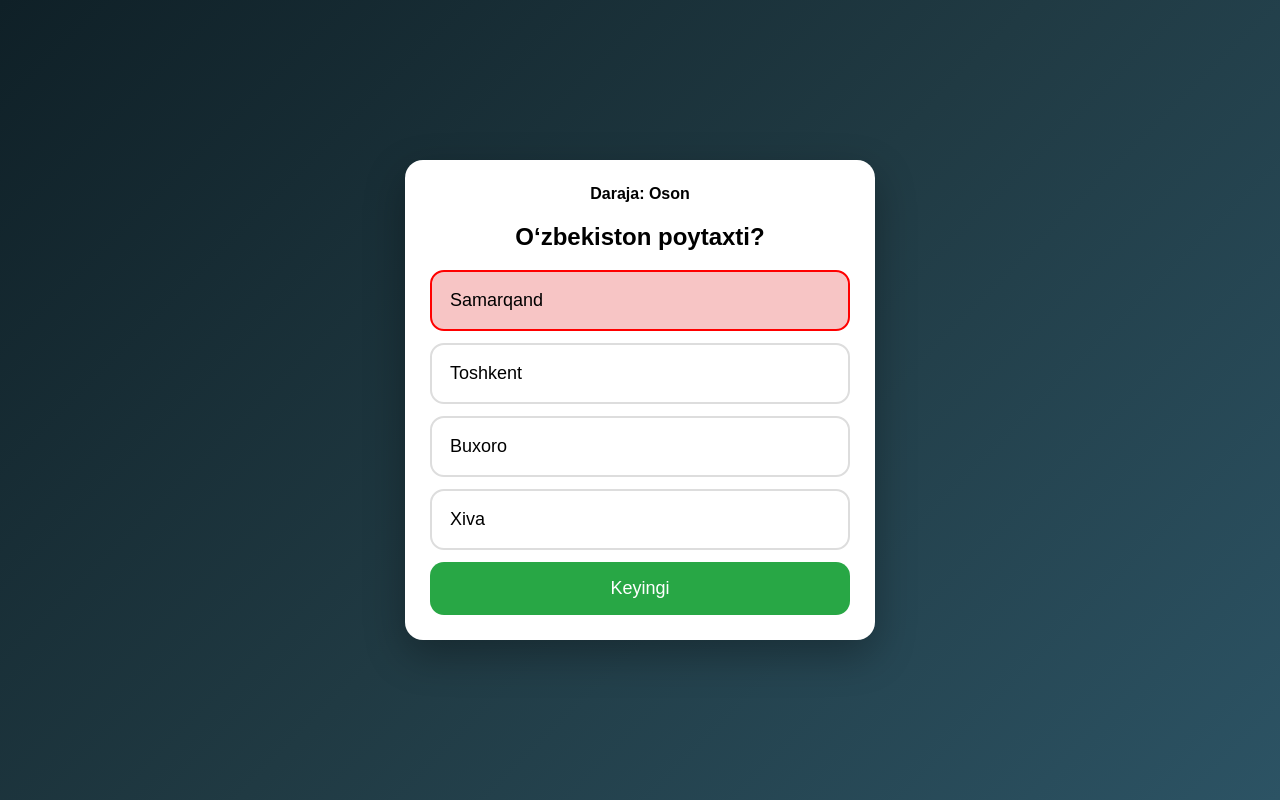
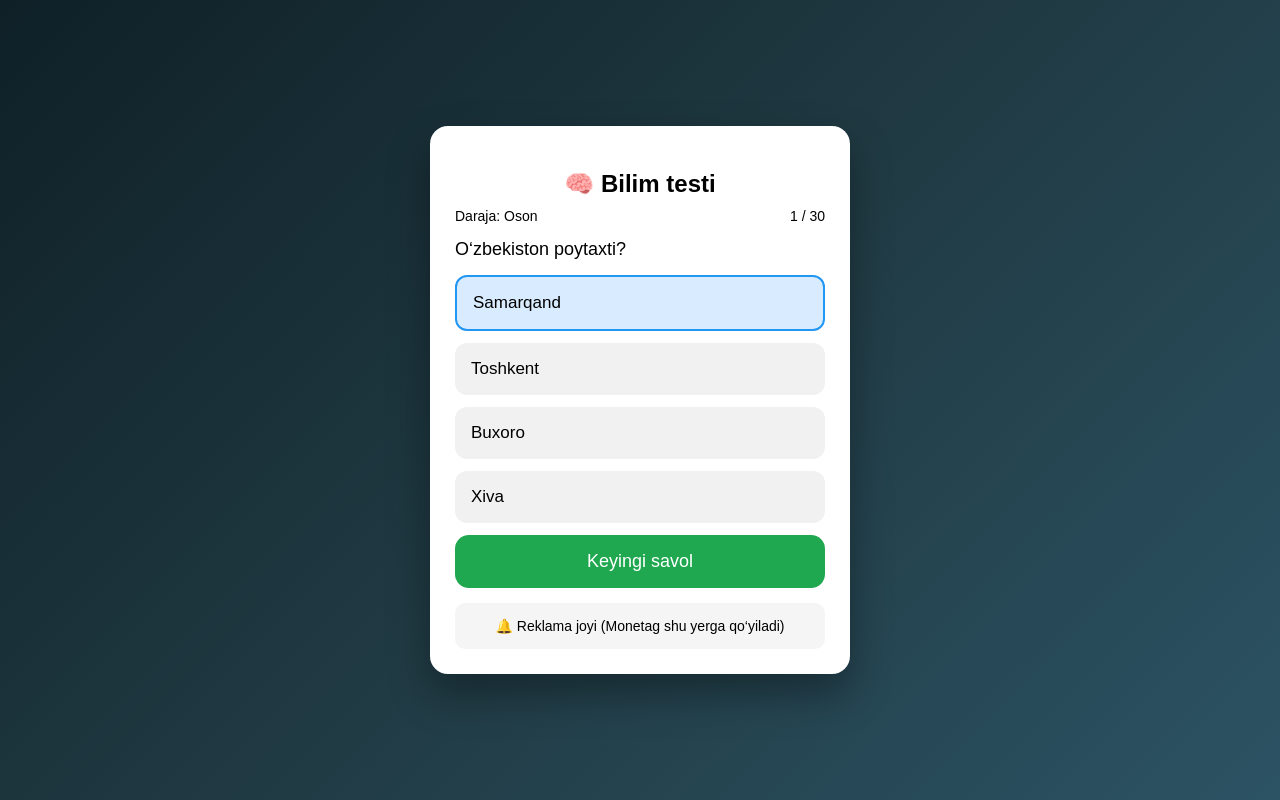
Before and after one commit to sarvarisomiddinov10-rgb/test-site-, a plain HTML site: page index.html in a window 1280 px wide. Both pictures are taken after a click on the element "Samarqand". Drawn offline with Linux system fonts and the light colour scheme.

Commit message:
add new quistion

```diff
--- a/index.html
+++ b/index.html
@@ -6,6 +6,7 @@
 <title>Bilim testi</title>
 
 <style>
+*{box-sizing:border-box;font-family:Arial, sans-serif}
 body{
   margin:0;
   min-height:100vh;
@@ -13,7 +14,6 @@ body{
   justify-content:center;
   align-items:center;
   background:linear-gradient(135deg,#0f2027,#203a43,#2c5364);
-  font-family:Arial,sans-serif;
 }
 .card{
   background:#fff;
@@ -21,108 +21,183 @@ body{
   max-width:420px;
   padding:25px;
   border-radius:18px;
-  box-shadow:0 15px 40px rgba(0,0,0,.3);
+  box-shadow:0 20px 40px rgba(0,0,0,.35);
+  animation:fade .4s ease;
 }
-h2{text-align:center}
+@keyframes fade{
+  from{opacity:0;transform:scale(.95)}
+  to{opacity:1;transform:scale(1)}
+}
+h2{text-align:center;margin-bottom:10px}
+.info{
+  display:flex;
+  justify-content:space-between;
+  font-size:14px;
+  margin-bottom:10px;
+}
+.question{
+  font-size:18px;
+  margin:15px 0;
+}
 .option{
-  padding:18px;
-  border:2px solid #ddd;
-  border-radius:14px;
-  margin:12px 0;
-  font-size:18px;
+  background:#f1f1f1;
+  padding:16px;
+  border-radius:12px;
+  margin-bottom:12px;
   cursor:pointer;
-  transition:.2s;
+  font-size:17px;
 }
-.option:hover{background:#f1f1f1}
-.correct{background:#c8f7c5;border-color:green}
-.wrong{background:#f7c5c5;border-color:red}
+.option:hover{background:#e2f0ff}
+.option.selected{
+  background:#d9ecff;
+  border:2px solid #2196f3;
+}
 button{
   width:100%;
   padding:16px;
-  font-size:18px;
   border:none;
   border-radius:14px;
-  background:#28a745;
+  background:#1fa84f;
   color:#fff;
+  font-size:18px;
   cursor:pointer;
 }
-.level{
+button:hover{background:#178f42}
+.result{
   text-align:center;
-  font-weight:bold;
-  margin-bottom:10px;
+}
+.ad-box{
+  margin-top:15px;
+  padding:15px;
+  background:#f5f5f5;
+  text-align:center;
+  border-radius:10px;
+  font-size:14px;
 }
 </style>
 </head>
 
 <body>
-<div class="card">
-  <div class="level" id="level">Daraja: Oson</div>
-  <h2 id="question">Savol</h2>
-  <div id="options"></div>
-  <button onclick="nextQuestion()">Keyingi</button>
-</div>
+
+<div class="card" id="app"></div>
+
+<audio id="clickSound">
+  <source src="https://assets.mixkit.co/sfx/preview/mixkit-select-click-1109.mp3">
+</audio>
 
 <script>
-let levelIndex = 0;
-let qIndex = 0;
-let score = 0;
+// 🔊 Ovoz + 📳 Vibratsiya
+function feedback(){
+  document.getElementById("clickSound").play();
+  if(navigator.vibrate) navigator.vibrate(50);
+}
 
-const levels = [
-  {name:"Oson", questions:[
-    {q:"O‘zbekiston poytaxti?", a:["Samarqand","Toshkent","Buxoro","Xiva"], c:1},
-    {q:"1+1 nechiga teng?", a:["1","2","3","4"], c:1},
-  ]},
-  {name:"Qiyin", questions:[
-    {q:"Eng katta okean?", a:["Atlantika","Hind","Tinch","Shimoliy muz"], c:2},
-    {q:"HTML nimani anglatadi?", a:["Dastur","Belgilash tili","O‘yin","Server"], c:1},
-  ]},
-  {name:"Juda qiyin", questions:[
-    {q:"JS qaysi yil yaratilgan?", a:["1995","2000","1990","2010"], c:0},
-    {q:"CSS ochilishi?", a:["Design","Style Sheets","Script","Server"], c:1},
-  ]}
+// 🔹 SAVOLLAR
+const easy = [
+ {q:"O‘zbekiston poytaxti?",a:["Samarqand","Toshkent","Buxoro","Xiva"],c:1},
+ {q:"2+2 nechiga teng?",a:["3","4","5","6"],c:1},
+ {q:"Yer sayyorami?",a:["Ha","Yo‘q","Bilmayman","Yulduz"],c:0},
+ {q:"Quyosh qayerda?",a:["Yerda","Osmonda","Oyda","Suvda"],c:1},
+ {q:"1 hafta nechta kun?",a:["5","6","7","8"],c:2},
+ {q:"Suv rangi?",a:["Qizil","Ko‘k","Shaffof","Yashil"],c:2},
+ {q:"Olma nima?",a:["Hayvon","Meva","Mashina","Shahar"],c:1},
+ {q:"Oy nechchi?",a:["1","2","3","4"],c:0},
+ {q:"Kompyuter nima?",a:["O‘yin","Qurilma","Meva","Sport"],c:1},
+ {q:"Internet nima?",a:["Kitob","Tarmoq","Ovqat","Musiqa"],c:1}
 ];
 
-function loadQuestion(){
-  const lvl = levels[levelIndex];
-  document.getElementById("level").innerText = "Daraja: " + lvl.name;
-  const q = lvl.questions[qIndex];
-  document.getElementById("question").innerText = q.q;
-  const optDiv = document.getElementById("options");
-  optDiv.innerHTML = "";
-  q.a.forEach((opt,i)=>{
-    const div=document.createElement("div");
-    div.className="option";
-    div.innerText=opt;
-    div.onclick=()=>selectAnswer(div,i);
-    optDiv.appendChild(div);
+const medium = [
+ {q:"Eng katta okean?",a:["Atlantika","Hind","Tinch","Shimoliy Muz"],c:2},
+ {q:"HTML nimani bildiradi?",a:["Dastur","Belgilash tili","O‘yin","OS"],c:1},
+ {q:"CSS nima uchun?",a:["Mantiq","Dizayn","Server","Ma’lumot"],c:1},
+ {q:"JS nima?",a:["Til","Brauzer","Server","Telefon"],c:0},
+ {q:"O‘zbekiston qit’asi?",a:["Afrika","Yevropa","Osiyo","Amerika"],c:2},
+ {q:"1 km nechta metr?",a:["10","100","1000","10000"],c:2},
+ {q:"Eng tez hayvon?",a:["Sher","Ot","Gepard","Bo‘ri"],c:2},
+ {q:"Suv formulasi?",a:["CO2","H2O","O2","Na"],c:1},
+ {q:"CPU nima?",a:["Xotira","Protsessor","Disk","Monitor"],c:1},
+ {q:"URL nima?",a:["Manzil","Rasm","O‘yin","Fayl"],c:0}
+];
+
+const hard = [
+ {q:"IPv4 nechta bit?",a:["16","32","64","128"],c:1},
+ {q:"HTTPS nimani bildiradi?",a:["Xavfsiz","Tez","Oddiy","Bepul"],c:0},
+ {q:"RAM o‘chsa nima bo‘ladi?",a:["Saqlanadi","Yo‘qoladi","Ko‘payadi","Yashirinadi"],c:1},
+ {q:"GitHub nima?",a:["O‘yin","Kod platforma","Brauzer","Server"],c:1},
+ {q:"DNS vazifasi?",a:["Saqlash","Tarjima","Xavfsizlik","Dizayn"],c:1},
+ {q:"Frontend nima?",a:["Server","Foydalanuvchi tomoni","Ma’lumot","Tarmoq"],c:1},
+ {q:"Backend nima?",a:["Dizayn","Server","Rasm","Animatsiya"],c:1},
+ {q:"API nima?",a:["Bog‘lovchi","O‘yin","Til","OS"],c:0},
+ {q:"Framework nima?",a:["Asos","Kutubxona","O‘yin","Server"],c:0},
+ {q:"Bug nima?",a:["Xato","Funksiya","Dizayn","Tarmoq"],c:0}
+];
+
+const questions = [...easy, ...medium, ...hard];
+
+let index = 0;
+let score = 0;
+let selected = null;
+
+const app = document.getElementById("app");
+
+function level(){
+  if(index<10) return "Oson";
+  if(index<20) return "Qiyin";
+  return "Juda qiyin";
+}
+
+function render(){
+  const q = questions[index];
+  app.innerHTML = `
+    <h2>🧠 Bilim testi</h2>
+    <div class="info">
+      <span>Daraja: ${level()}</span>
+      <span>${index+1} / 30</span>
+    </div>
+    <div class="question">${q.q}</div>
+    ${q.a.map((o,i)=>`
+      <div class="option" onclick="choose(${i})">${o}</div>
+    `).join("")}
+    <button onclick="next()">Keyingi savol</button>
+
+    <div class="ad-box">
+      🔔 Reklama joyi (Monetag shu yerga qo‘yiladi)
+    </div>
+  `;
+}
+
+function choose(i){
+  feedback();
+  selected = i;
+  document.querySelectorAll(".option").forEach((el,idx)=>{
+    el.classList.toggle("selected", idx===i);
   });
 }
 
-function selectAnswer(el,i){
-  const correct = levels[levelIndex].questions[qIndex].c;
-  document.querySelectorAll(".option").forEach(o=>o.onclick=null);
-  if(i===correct){
-    el.classList.add("correct");
-    score++;
-  }else{
-    el.classList.add("wrong");
-  }
+function next(){
+  if(selected===null) return alert("Variant tanla!");
+  if(selected===questions[index].c) score++;
+  index++;
+  selected=null;
+
+  if(index>=questions.length) return result();
+  render();
 }
 
-function nextQuestion(){
-  qIndex++;
-  if(qIndex >= levels[levelIndex].questions.length){
-    levelIndex++;
-    qIndex=0;
-    if(levelIndex >= levels.length){
-      alert("Test tugadi! Ball: "+score);
-      return;
-    }
-  }
-  loadQuestion();
+function result(){
+  const percent = Math.round(score/30*100);
+  app.innerHTML = `
+    <div class="result">
+      <h2>🎉 Natija</h2>
+      <p>Ball: <b>${score} / 30</b></p>
+      <p>Foiz: <b>${percent}%</b></p>
+      <button onclick="location.reload()">Qayta boshlash</button>
+    </div>
+  `;
 }
 
-loadQuestion();
+render();
 </script>
+
 </body>
 </html>
```
